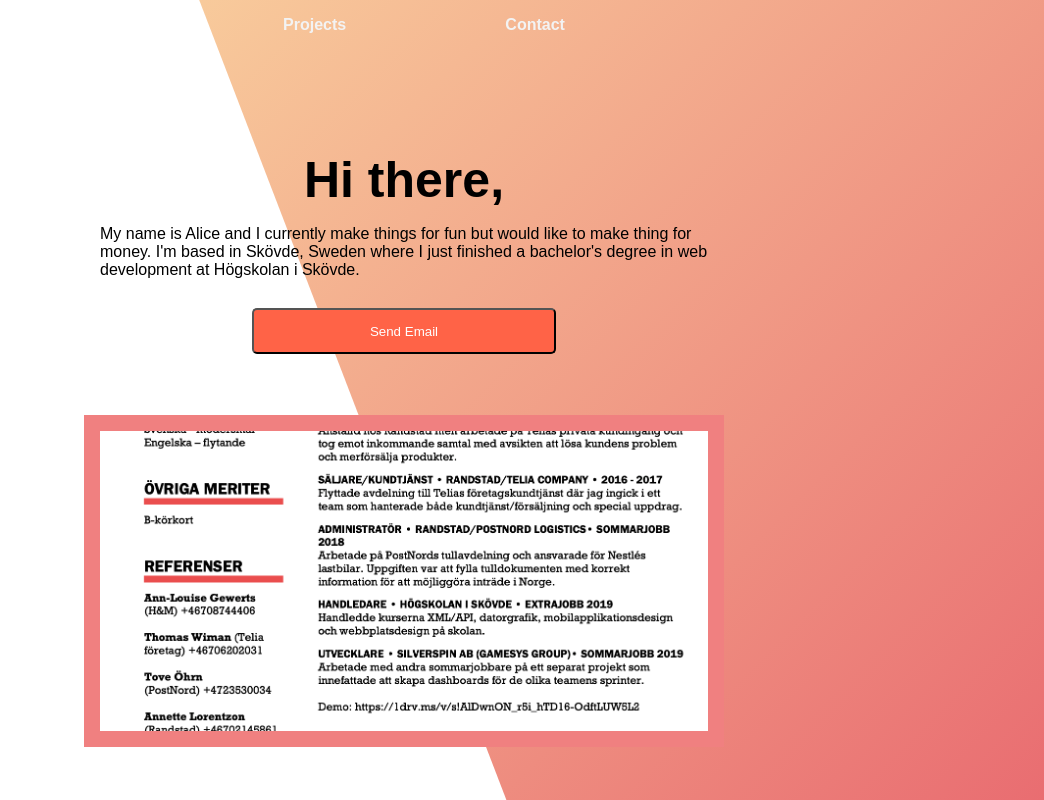
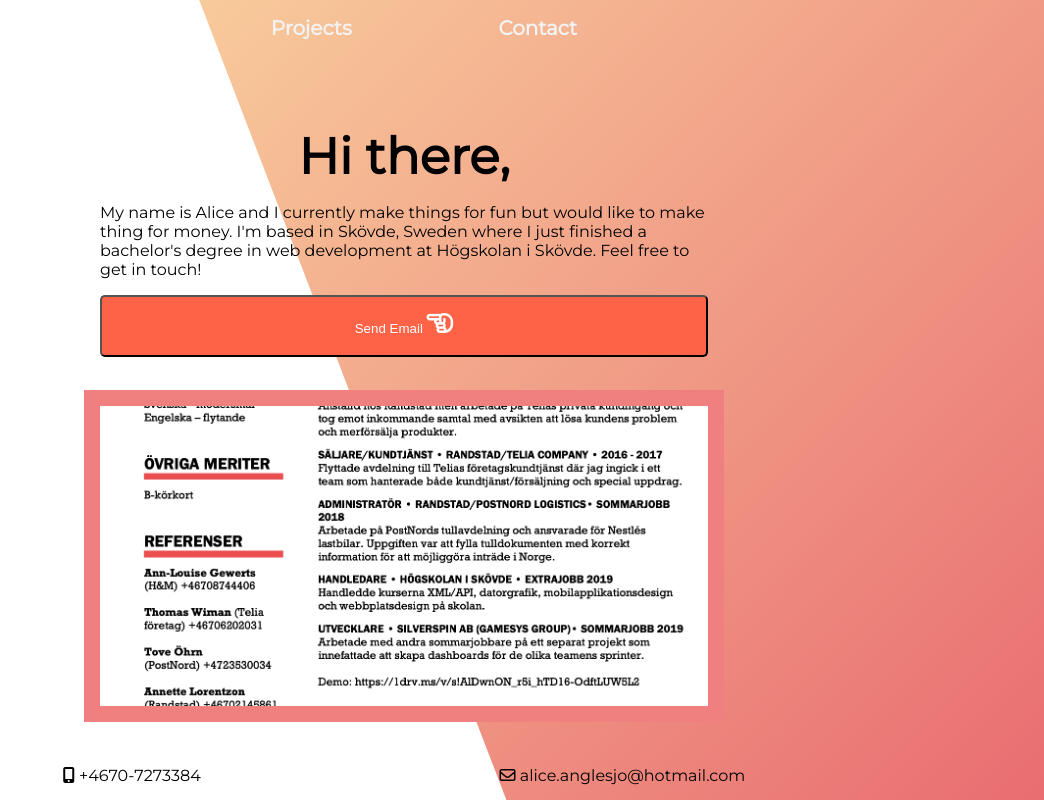
Before and after one commit to alice-ang/alice-ang.github.io, a Vue app: page /contact in a window 1280 px wide. Shown: the whole page, without its empty margins (236-1280 px from the left). Built offline with nearby package versions, Linux system fonts and the light colour scheme.

Commit message:
Added fontawesome and google font

```diff
--- a/public/index.html
+++ b/public/index.html
@@ -5,6 +5,7 @@
     <meta http-equiv="X-UA-Compatible" content="IE=edge">
     <meta name="viewport" content="width=device-width,initial-scale=1.0">
     <link rel="icon" href="<%= BASE_URL %>favicon.ico">
+    <script src="https://kit.fontawesome.com/99f1e9d6bd.js" crossorigin="anonymous"></script>
     <title>Alice A | Portfolio</title>
   </head>
   <body>
--- a/src/App.vue
+++ b/src/App.vue
@@ -4,6 +4,7 @@
     <section id="content">
       <Nav id="nav"/>
       <router-view id="router"/>
+      <footer id="contact-info"><p><i class="fas fa-mobile-alt"></i> +4670-7273384</p> <p><i class="far fa-envelope"></i> alice.anglesjo@hotmail.com</p></footer>
     </section>
   </div>
 </template>
@@ -19,6 +20,7 @@ export default {
 }
 </script>
 <style lang="scss" >
+@import url('https://fonts.googleapis.com/css2?family=Montserrat&display=swap');
 $desktop: 840px;
 
 @mixin desktop {
@@ -30,7 +32,7 @@ body {
     margin: 0;
     padding: 0;
     text-align: center;
-    font-family: Arial, Helvetica, sans-serif;
+  font-family: 'Montserrat', sans-serif;
     #app{
       display: grid;
       grid-template-rows: auto auto;
@@ -40,15 +42,23 @@ body {
     #content{
       display: grid;
       grid-area: content;
-      grid-template-rows: 50px auto;
+      grid-template-rows: 50px auto 50px;
       grid-template-areas:
       "nav"
-      "routerView";
+      "routerView"
+      "footer";
         #nav {
           grid-area: nav;
         }
         #router {
           grid-area: routerView;
+        }
+        #contact-info{
+          grid-area: footer;
+          display: flex;
+          width: 100%;
+          justify-content: space-evenly;
+
         }
       }
 
--- a/src/components/Contact.vue
+++ b/src/components/Contact.vue
@@ -1,9 +1,9 @@
 <template>
   <div class="container">
       <section id="left">
-          <h1>Hi there,</h1>
-          <p>My name is Alice and I currently make things for fun but would like to make thing for money. I'm based in Skövde, Sweden where I just finished a bachelor's degree in web development at Högskolan i Skövde. </p>
-        <button><a href = "mailto: alice.anglesjo@hotmail.com">Send Email</a></button>
+            <h1>Hi there,</h1>
+            <p>My name is Alice and I currently make things for fun but would like to make thing for money. I'm based in Skövde, Sweden where I just finished a bachelor's degree in web development at Högskolan i Skövde. Feel free to get in touch!</p>
+            <button><a href = "mailto: alice.anglesjo@hotmail.com">Send Email</a> <i class="far fa-hand-point-left fa-2x"></i></button>
       </section>
       <section id="right" v-on:click="modal()">
             <img :src="img.url" :alt="img.alt">
@@ -62,15 +62,14 @@ export default {
             }
             button{
                 border-radius: 5px;
-                padding: 1em;
-                margin: 1em;
-                width: 50%;
-                a{
-                color: #ffffff;
-                text-decoration: none;
-                }
+                width: 100%;
                 background: tomato;
                 transition: 0.3s ease-in-out;
+                a, i {
+                    color: #ffffff;
+                    text-decoration: none;
+                    line-height: 50px;
+                }
                 &:hover{
                     transform: scale(1.1);
                     background: #e0563d;
@@ -86,6 +85,10 @@ export default {
             margin: 0;
             height: 300px;
             overflow: scroll;
+            transition: 0.3s ease-in-out;
+            &:hover{
+                transform: scale(1.1);
+            }
             img {
                 width: 100%;
                 height: 100%;
--- a/src/components/Nav.vue
+++ b/src/components/Nav.vue
@@ -40,6 +40,7 @@ nav {
             transition: 0.3s;
             display: inline-block;
             font-weight: bold;
+            font-size: 20px;
             a{
                 text-decoration: none;
                 color: #f3f3f3;
```
Also changed, not shown: 7 other files (tests, documents, lock files or other folders).
